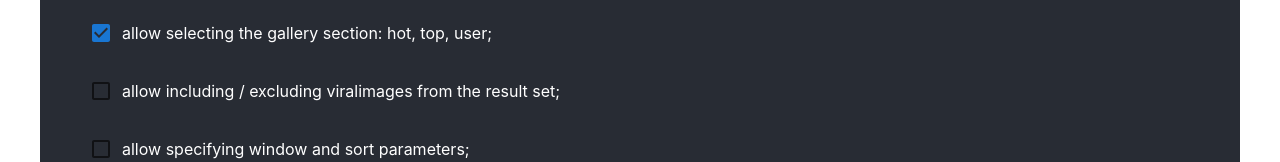
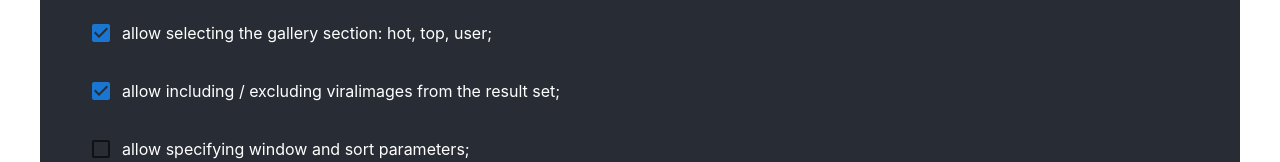
Before and after one commit to BrunoMorales28/teachaway, a React (Create React App) app: page / in a window 1280 px wide. Shown: the part 1140-1302 px from the top of the page. Built offline with nearby package versions, Linux system fonts and the light colour scheme; no server answers.

Commit message:
checked viral objective

```diff
--- a/src/components/InstructionsSection/InstructionsSection.tsx
+++ b/src/components/InstructionsSection/InstructionsSection.tsx
@@ -22,7 +22,7 @@ const InstructionsSection = () => (
         allow selecting the gallery section: hot, top, user;
       </ListItem>
       <ListItem>
-        <Checkbox checked={false} />
+        <Checkbox checked />
         allow including / excluding viralimages from the result set;
       </ListItem>
       <ListItem>
```
